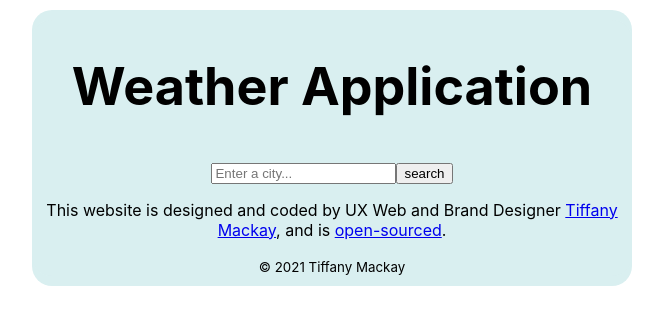
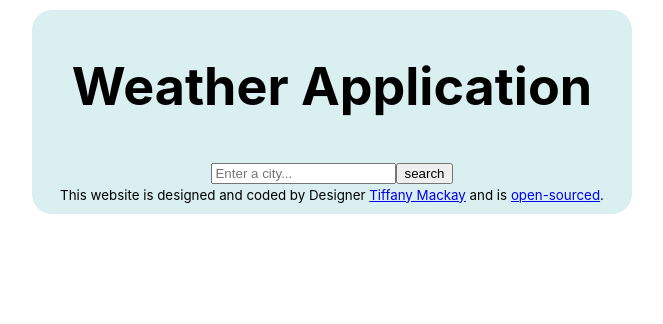
Before and after one commit to tiffanymackay/weather-react, a React (Create React App) app: page / in a window 1280 px wide. Shown: the top 324 px of the page, without its empty margins (308-971 px from the left). Built offline with nearby package versions, Linux system fonts and the light colour scheme.

Commit message:
footer update

```diff
--- a/src/App.css
+++ b/src/App.css
@@ -34,5 +34,5 @@ span {
   text-align: left;
 }
 footer {
-  max-width: 600px;
+  max-width: 550px;
 }
--- a/src/App.js
+++ b/src/App.js
@@ -9,8 +9,7 @@ function App() {
        <WeatherSearch />
       </header>
       <footer>
-      <p>This website is designed and coded by UX Web and Brand Designer <a href="https://www.linkedin.com/in/tiffanylmackay/" target="_blank" rel="noreferrer">Tiffany Mackay</a>, and is <a href="https://github.com/tiffanymackay/weather-react" target="_blank" rel="noreferrer">open-sourced</a>.</p>
-      <small class="text-center">© 2021 Tiffany Mackay</small>
+      <small class="text-center">This website is designed and coded by Designer <a href="https://www.linkedin.com/in/tiffanylmackay/" target="_blank" rel="noreferrer">Tiffany Mackay</a> and is <a href="https://github.com/tiffanymackay/weather-react" target="_blank" rel="noreferrer">open-sourced</a>.</small>
       </footer>
     </div>
   );
```
